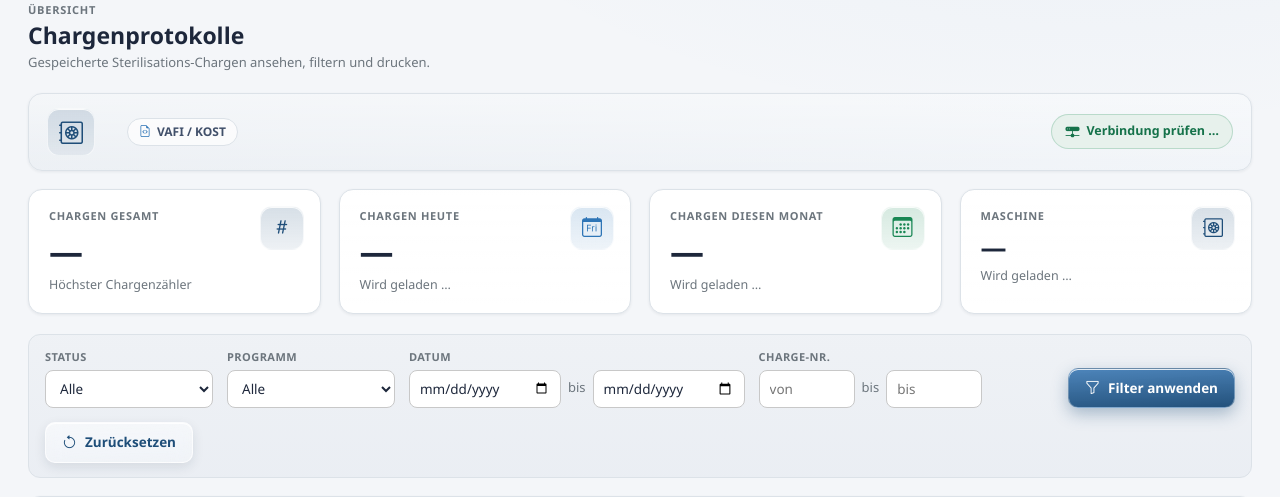
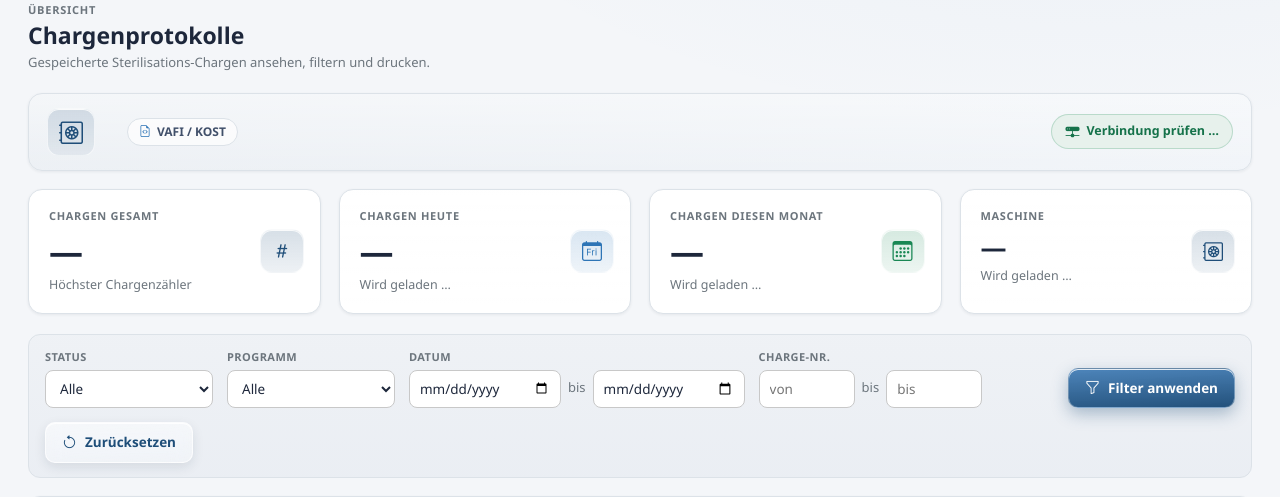
Before and after one commit to glanderthomas-1478/claude-workspace-docupi-sol-, a Python web app: template src/docucontrol/templates/dashboard.html in a window 1280 px wide. Shown: the part 134-631 px from the top of the page. Run offline with Jinja, Linux system fonts and the light colour scheme; the template is opened without the code that fills it, so the values that code supplies are empty.

Commit message:
Dashboard: Icon-Kästchen vertikal zentriert zur Zahl
Co-Authored-By: Claude Sonnet 4.6 <noreply@anthropic.com>

```diff
--- a/src/docucontrol/static/docucontrol.css
+++ b/src/docucontrol/static/docucontrol.css
@@ -274,7 +274,7 @@ a:hover { color: var(--primary); }
 .stat .conn.offline .dot { background: var(--danger); box-shadow: 0 0 0 4px rgba(220,53,69,0.15); }
 
 .stat .icon-tile {
-  position: absolute; top: 16px; right: 16px;
+  position: absolute; top: 50%; right: 16px; transform: translateY(-50%);
   width: 44px; height: 44px; border-radius: 12px;
   display: flex; align-items: center; justify-content: center; font-size: 1.25rem;
   border: 1px solid var(--glass-bd);
```
